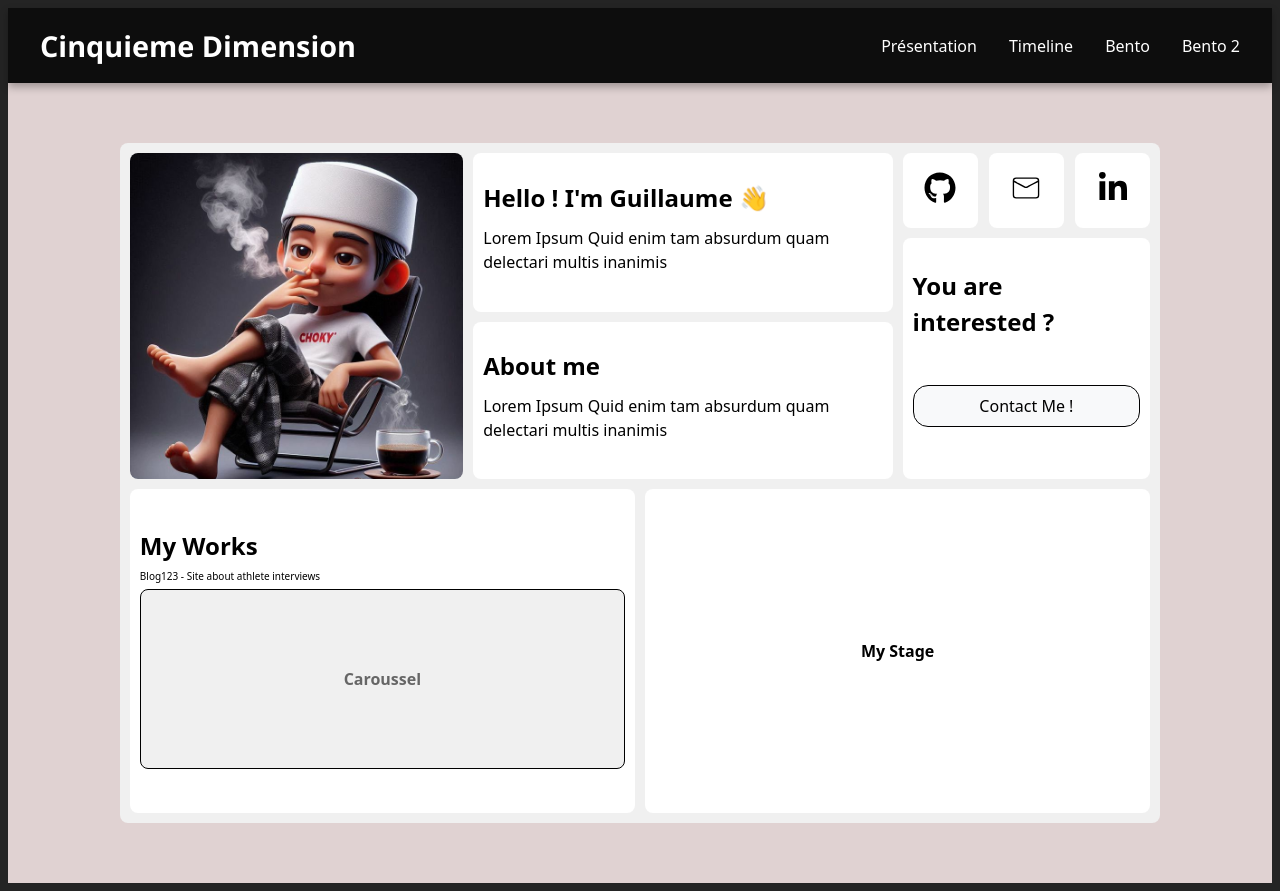
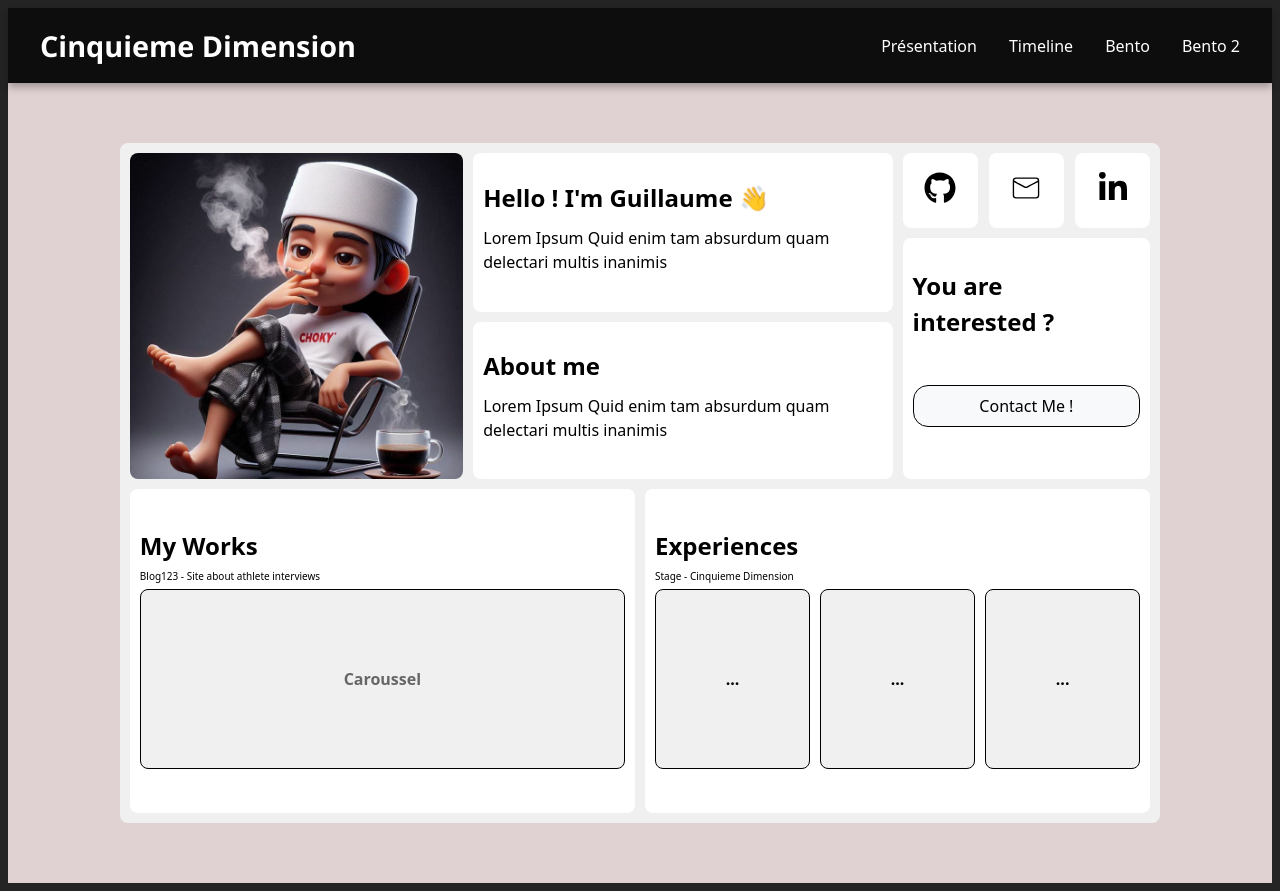
Before and after one commit to MardinliG/RapportStage, a React (Vite) app: page /bento2 in a window 1280 px wide. Built offline with nearby package versions, Linux system fonts and the light colour scheme.

Commit message:
experiences section

```diff
--- a/src/assets/Bento2.css
+++ b/src/assets/Bento2.css
@@ -57,6 +57,10 @@
 .bento2-wrapper .div2 {
   grid-area: 5 / 7 / 9 / 13;
   background-color: #ffffff;
+  flex-direction: column;
+  align-items: flex-start !important;
+  text-align: left;
+  padding: 0px 10px 10px 10px;
 }
 .bento2-wrapper .div3 {
   grid-area: 5 / 1 / 9 / 7;
@@ -241,6 +245,16 @@
   font-weight: initial !important;
 }
 
+.bento2-wrapper .div2 h2 {
+  margin-top: 5px;
+  margin-bottom: 5px;
+}
+.bento2-wrapper .div2 p {
+  margin: 0;
+  font-weight: initial !important;
+}
+
+
 .bento2-wrapper .div1 .button {
   display: inline-block;
   padding: 8px 16px;
@@ -291,3 +305,49 @@
   font-size: x-small !important;
   margin-bottom: 5px;
 }
+
+.bento2-wrapper .div2 .stage {
+  width: 100%;
+  height: 180px;
+  border-radius: 8px;
+  display: flex;
+  justify-content: space-around;
+  gap: 10px;
+}
+.bento2-wrapper .div2 .about {
+  font-size: x-small !important;
+  margin-bottom: 5px;
+}
+
+.bento2-wrapper .div2 .stage .firstexperience {
+  border: #000000 1px solid;
+  display: flex;
+  justify-content: center;
+  align-items: center;
+  background-color: #f0f0f0;
+  border-radius: 8px;
+  width: 50%;
+  height: 100%;
+}
+
+.bento2-wrapper .div2 .stage .secondexperience {
+  border: #000000 1px solid;
+  display: flex;
+  justify-content: center;
+  align-items: center;
+  background-color: #f0f0f0;
+  border-radius: 8px;
+  width: 50%;
+  height: 100%;
+}
+
+.bento2-wrapper .div2 .stage .thirdexperience {
+  border: #000000 1px solid;
+  display: flex;
+  justify-content: center;
+  align-items: center;
+  background-color: #f0f0f0;
+  border-radius: 8px;
+  width: 50%;
+  height: 100%;
+}
--- a/src/components/Bento2.jsx
+++ b/src/components/Bento2.jsx
@@ -16,7 +16,21 @@ const Bento2 = () => {
                         <a href="mailto:guillaume.mardinli@ynov.com" className="button">Contact Me !</a>
                     </div>
                 </div>
-                <div className="div2"> My Stage </div>
+                <div className="div2">
+                    <h2> Experiences </h2>
+                    <p className="about"> Stage - Cinquieme Dimension </p>
+                    <div className="stage">
+                        <div className="firstexperience">
+                            ...
+                        </div>
+                        <div className="secondexperience">
+                            ...
+                        </div>
+                        <div className="thirdexperience">
+                            ...
+                        </div>
+                    </div>
+                </div>
                 <div className="div3">
                     <h2> My Works </h2>
                     <p className="about"> Blog123 - Site about athlete interviews </p>
```
